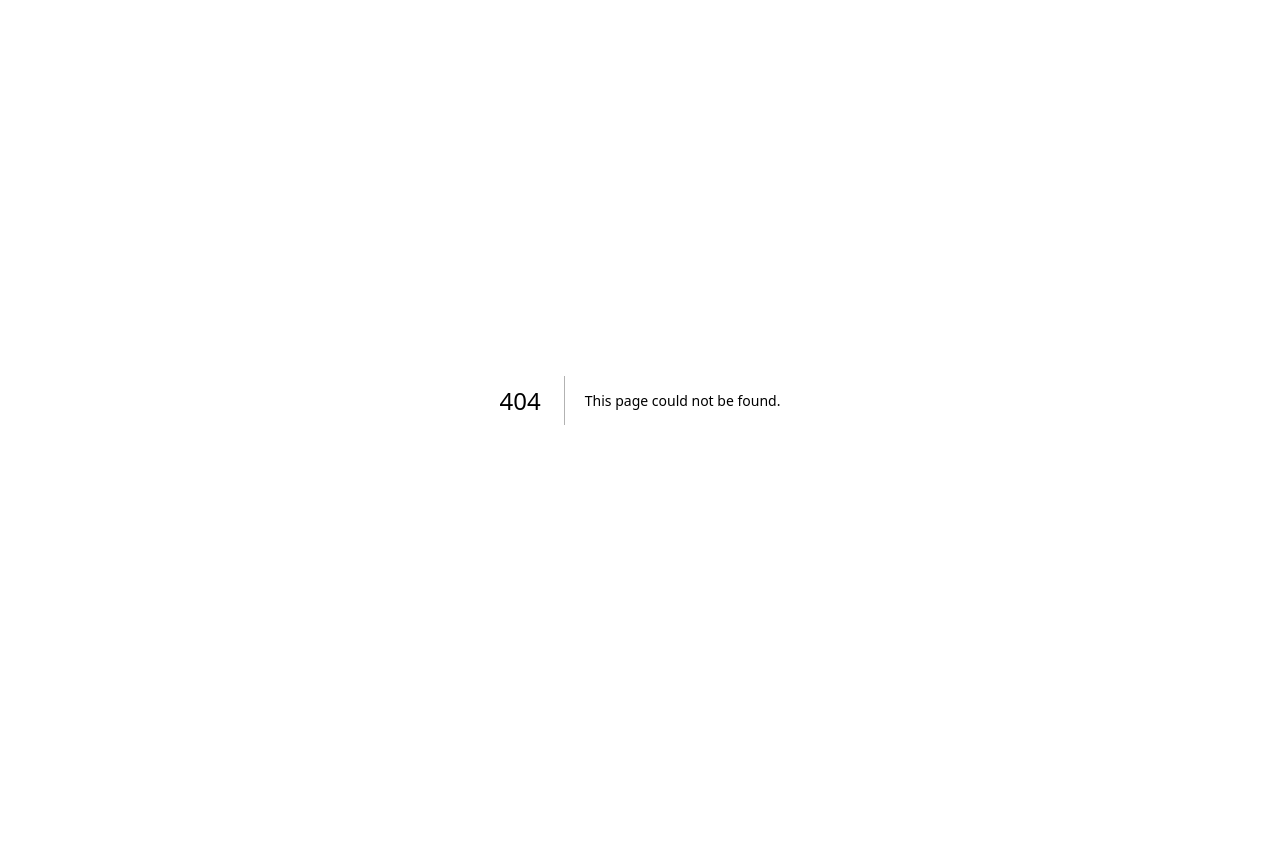
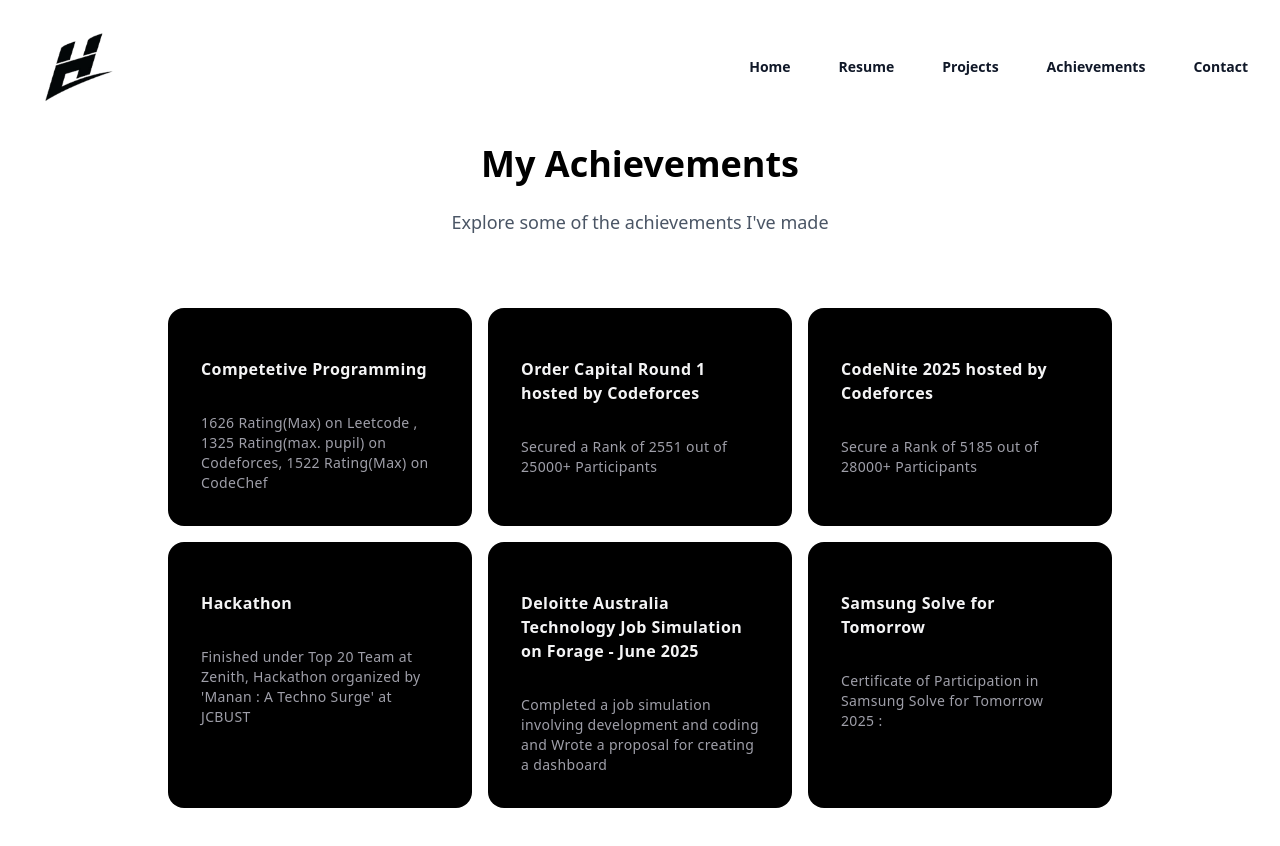
Before and after one commit to HimanshuSolo/my-portfolio, a Next.js app: page /achievements in a window 1280 px wide. Before the commit this address had no page. Shown: the top 846 px of the page. Before the commit the page ends 800 px from the top, so only its background shows below. Built offline with nearby package versions, Linux system fonts and the light colour scheme.

Commit message:
completed achievement section

```diff
--- a/package.json
+++ b/package.json
@@ -24,6 +24,7 @@
     "clsx": "^2.1.1",
     "framer-motion": "^12.23.9",
     "lucide-react": "^0.525.0",
+    "motion": "^12.23.9",
     "next": "15.4.3",
     "react": "19.1.0",
     "react-dom": "19.1.0",
--- /dev/null
+++ b/src/app/achievements/page.tsx
@@ -0,0 +1,108 @@
+'use client'
+
+import { useState } from 'react'
+import '../globals.css';
+import { CardHoverEffectDemo } from '@/components/achieveList';
+import { Bars3Icon, XMarkIcon } from '@heroicons/react/24/outline'
+
+
+const navigation = [
+    { name: 'Home', href: '/' },
+    { name: 'Resume', href: 'https://drive.google.com/file/d/1bZQov2p7FEoFg6r7OAeLDQKRi0RjqjE_/view?usp=sharing' },
+    { name: 'Projects', href: 'projects' },
+    { name: 'Achievements', href: 'achievements' },
+    { name: 'Contact', href: 'contact' },
+
+]
+export default function achievements() {
+    const [mobileMenuOpen, setMobileMenuOpen] = useState(false)
+    return (
+        <div className="bg-white">
+            <header className="absolute inset-x-0 top-0 z-50">
+                <nav aria-label="Global" className="flex items-center justify-between p-6 lg:px-8">
+                    <div className="flex lg:flex-1">
+                        <a href="/" className="-m-1.5 p-1.5">
+                            <span className="sr-only">Your Company</span>
+                            <img
+                                alt=""
+                                src="/him_solo.png"
+                                className="h-[85px] w-auto"
+                            />
+                        </a>
+                    </div>
+                    <div className="flex lg:hidden">
+                        <button
+                            type="button"
+                            onClick={() => setMobileMenuOpen(true)}
+                            className="-m-2.5 inline-flex items-center justify-center rounded-md p-2.5 text-gray-700"
+                        >
+                            <span className="sr-only">Open main menu</span>
+                            <Bars3Icon aria-hidden="true" className="size-6" />
+                        </button>
+                    </div>
+                    <div className="hidden lg:flex lg:gap-x-12">
+                        {navigation.map((item) => (
+                            <a key={item.name} href={item.href} className="text-sm/6 font-semibold text-gray-900">
+                                {item.name}
+                            </a>
+                        ))}
+                    </div>
+                </nav>
+                {/* Mobile menu */}
+                {mobileMenuOpen && (
+                    <div className="lg:hidden">
+                        <div className="fixed inset-0 z-50 bg-black bg-opacity-25" onClick={() => setMobileMenuOpen(false)} />
+                        <div className="fixed inset-y-0 right-0 z-50 w-full max-w-sm bg-white p-6 sm:ring-1 sm:ring-gray-900/10">
+                            <div className="flex items-center justify-between">
+                                <a href="#" className="-m-1.5 p-1.5">
+                                    <span className="sr-only">Your Company</span>
+                                    <img
+                                        alt=""
+                                        src="https://tailwindcss.com/plus-assets/img/logos/mark.svg?color=indigo&shade=600"
+                                        className="h-8 w-auto"
+                                    />
+                                </a>
+                                <button
+                                    type="button"
+                                    onClick={() => setMobileMenuOpen(false)}
+                                    className="-m-2.5 rounded-md p-2.5 text-gray-700"
+                                >
+                                    <span className="sr-only">Close menu</span>
+                                    <XMarkIcon aria-hidden="true" className="size-6" />
+                                </button>
+                            </div>
+                            <div className="mt-6 flow-root">
+                                <div className="-my-6 divide-y divide-gray-500/10">
+                                    <div className="space-y-2 py-6">
+                                        {navigation.map((item) => (
+                                            <a
+                                                key={item.name}
+                                                href={item.href}
+                                                onClick={() => setMobileMenuOpen(false)}
+                                                className="-mx-3 block rounded-lg px-3 py-2 text-base font-semibold leading-7 text-gray-900 hover:bg-gray-50"
+                                            >
+                                                {item.name}
+                                            </a>
+                                        ))}
+                                    </div>
+                                </div>
+                            </div>
+                        </div>
+                    </div>
+                )}
+
+            </header>
+
+            <div className="min-h-screen px-10 mt-20 md:px-12 py-16 bg-white dark:bg-black text-black dark:text-white">
+                <div className="text-center mb-6">
+                    <h1 className="text-4xl font-extrabold mb-6">My Achievements</h1>
+                    <p className="text-lg text-gray-600 dark:text-gray-300 max-w-2xl mx-auto">
+                        Explore some of the achievements I&apos;ve made
+                    </p>
+                </div>
+
+                <CardHoverEffectDemo />
+            </div>
+        </div>
+    )
+}
--- a/src/app/page.tsx
+++ b/src/app/page.tsx
@@ -7,7 +7,7 @@ import './globals.css'
 const navigation = [
   { name: 'Resume', href: 'https://drive.google.com/file/d/1bZQov2p7FEoFg6r7OAeLDQKRi0RjqjE_/view?usp=sharing' },
   { name: 'Projects', href: 'projects' },
-  { name: 'Achievements', href: '#' },
+  { name: 'Achievements', href: 'achievements' },
   { name: 'Contact', href: 'contact' },
 ]
 
--- a/src/app/projects/page.tsx
+++ b/src/app/projects/page.tsx
@@ -11,7 +11,7 @@ const navigation = [
   { name: 'Home', href: '/' },
   { name: 'Resume', href: 'https://drive.google.com/file/d/1bZQov2p7FEoFg6r7OAeLDQKRi0RjqjE_/view?usp=sharing' },
   { name: 'Projects', href: 'projects' },
-  { name: 'Achievements', href: '#' },
+  { name: 'Achievements', href: 'achievements' },
   { name: 'Contact', href: 'contact' },
 
 ]
@@ -104,7 +104,7 @@ export default function MyProjects() {
             Each project includes links to the code and a live demo.
           </p>
         </div>
-        {/* 3D Cards Grid */}
+
 
         <ThreeDCardDemo />
       </div>
--- /dev/null
+++ b/src/components/achieveList.tsx
@@ -0,0 +1,47 @@
+import { HoverEffect } from "@/components/ui/card-hover-effect"
+
+export function CardHoverEffectDemo() {
+  return (
+    <div className="max-w-5xl mx-auto px-8">
+      <HoverEffect items={projects} />
+    </div>
+  );
+}
+export const projects = [
+  {
+    title: "Competetive Programming",
+    description:
+      "1626 Rating(Max) on Leetcode , 1325 Rating(max. pupil) on Codeforces, 1522 Rating(Max) on CodeChef",
+    link: "https://codolio.com/profile/himanshu_solo",
+  },
+  {
+    title: "Order Capital Round 1 hosted by Codeforces",
+    description:
+      "Secured a Rank of 2551 out of 25000+ Participants",
+    link: "https://drive.google.com/file/d/139a15IZUTwnoXNYz5ZO8sV3geZC7pFGW/view?usp=sharing",
+  },
+  {
+    title: "CodeNite 2025 hosted by Codeforces",
+    description:
+      "Secure a Rank of 5185 out of 28000+ Participants",
+    link: "https://drive.google.com/file/d/117gbUxPSeu1Emr-ebG4rK68XTIutXKmP/view?usp=sharing",
+  },
+  {
+    title: "Hackathon",
+    description:
+      "Finished under Top 20 Team at Zenith, Hackathon organized by 'Manan : A Techno Surge' at JCBUST",
+    link: "https://drive.google.com/file/d/1KZ1NFX75s7acZc_gzwRHUNXvKlPNeNB3/view?usp=sharing",
+  },
+  {
+    title: "Deloitte Australia Technology Job Simulation on Forage - June 2025",
+    description:
+      "Completed a job simulation involving development and coding and Wrote a proposal for creating a dashboard",
+    link: "https://drive.google.com/file/d/1S8awwd129laupgmB-BX_YjOpiqcnCVtX/view?usp=sharing",
+  },
+  {
+    title: "Samsung Solve for Tomorrow",
+    description:
+      "Certificate of Participation in Samsung Solve for Tomorrow 2025 : ",
+    link: "https://drive.google.com/file/d/1d-CKcaMpMQhfXNE6B_5_nqszfdW9Hf8W/view?usp=sharing",
+  },
+];
--- /dev/null
+++ b/src/components/ui/card-hover-effect.tsx
@@ -0,0 +1,111 @@
+import { cn } from "@/lib/utils";
+import { AnimatePresence, motion } from "motion/react";
+
+import { useState } from "react";
+
+export const HoverEffect = ({
+  items,
+  className,
+}: {
+  items: {
+    title: string;
+    description: string;
+    link: string;
+  }[];
+  className?: string;
+}) => {
+  let [hoveredIndex, setHoveredIndex] = useState<number | null>(null);
+
+  return (
+    <div
+      className={cn(
+        "grid grid-cols-1 md:grid-cols-2  lg:grid-cols-3  py-10",
+        className
+      )}
+    >
+      {items.map((item, idx) => (
+        <a
+          href={item?.link}
+          key={item?.link}
+          className="relative group  block p-2 h-full w-full"
+          onMouseEnter={() => setHoveredIndex(idx)}
+          onMouseLeave={() => setHoveredIndex(null)}
+        >
+          <AnimatePresence>
+            {hoveredIndex === idx && (
+              <motion.span
+                className="absolute inset-0 h-full w-full bg-neutral-200 dark:bg-slate-800/[0.8] block  rounded-3xl"
+                layoutId="hoverBackground"
+                initial={{ opacity: 0 }}
+                animate={{
+                  opacity: 1,
+                  transition: { duration: 0.15 },
+                }}
+                exit={{
+                  opacity: 0,
+                  transition: { duration: 0.15, delay: 0.2 },
+                }}
+              />
+            )}
+          </AnimatePresence>
+          <Card>
+            <CardTitle>{item.title}</CardTitle>
+            <CardDescription>{item.description}</CardDescription>
+          </Card>
+        </a>
+      ))}
+    </div>
+  );
+};
+
+export const Card = ({
+  className,
+  children,
+}: {
+  className?: string;
+  children: React.ReactNode;
+}) => {
+  return (
+    <div
+      className={cn(
+        "rounded-2xl h-full w-full p-4 overflow-hidden bg-black border border-transparent dark:border-white/[0.2] group-hover:border-slate-700 relative z-20",
+        className
+      )}
+    >
+      <div className="relative z-50">
+        <div className="p-4">{children}</div>
+      </div>
+    </div>
+  );
+};
+export const CardTitle = ({
+  className,
+  children,
+}: {
+  className?: string;
+  children: React.ReactNode;
+}) => {
+  return (
+    <h4 className={cn("text-zinc-100 font-bold tracking-wide mt-4", className)}>
+      {children}
+    </h4>
+  );
+};
+export const CardDescription = ({
+  className,
+  children,
+}: {
+  className?: string;
+  children: React.ReactNode;
+}) => {
+  return (
+    <p
+      className={cn(
+        "mt-8 text-zinc-400 tracking-wide leading-relaxed text-sm",
+        className
+      )}
+    >
+      {children}
+    </p>
+  );
+};
```
Also changed, not shown: 1 other file (tests, documents, lock files or other folders).
